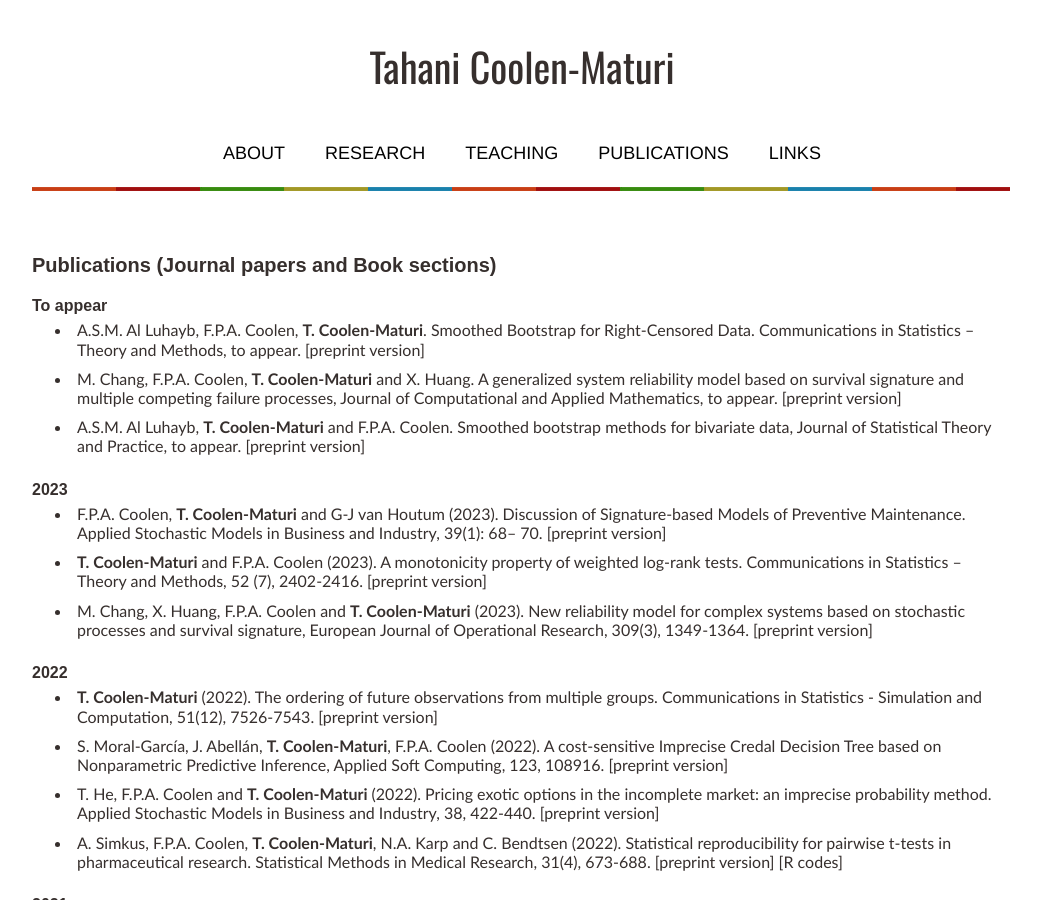
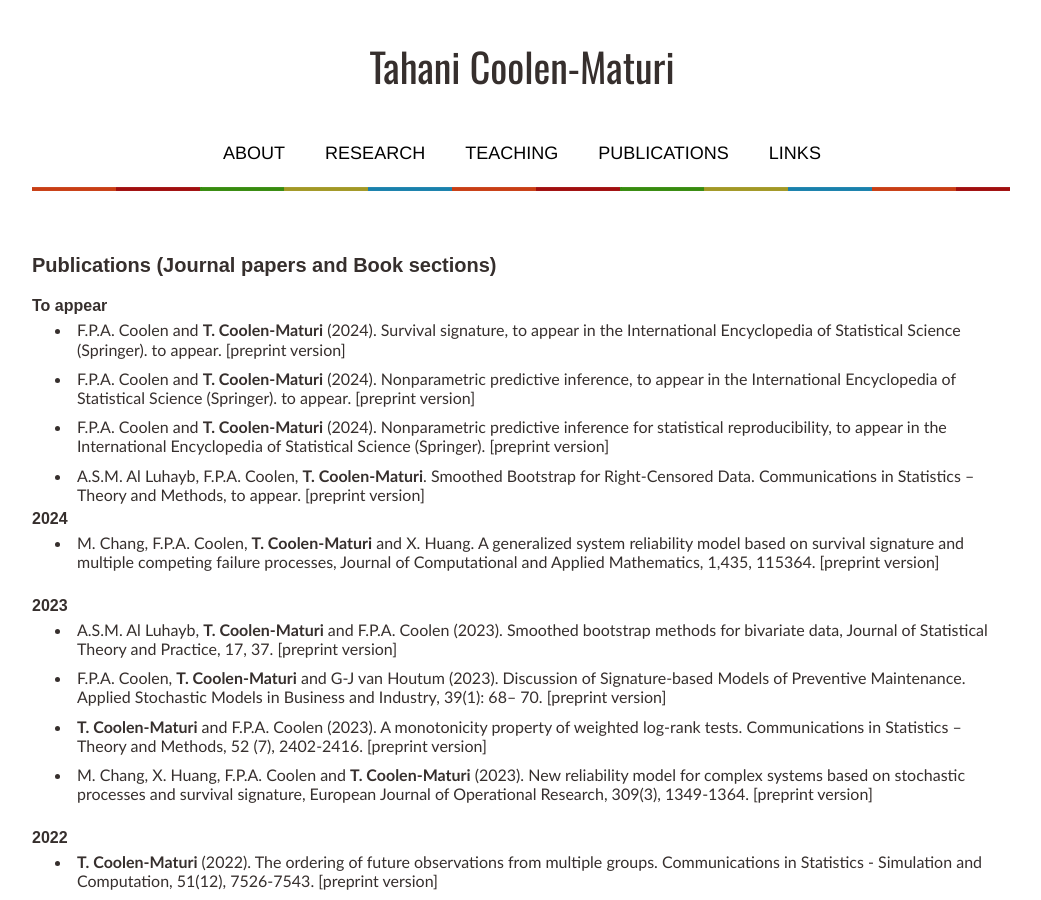
Before and after one commit to tmaturi/tahanimaturi, a Jekyll site: the page built from publications.md, in a window 1280 px wide and 900 px high. Shown: the whole window, without its empty margins (119-1160 px from the left). Built offline with Jekyll 4.4.1, drawn with Linux system fonts in a browser that asks for light colours; our own code applies the rules of GitHub Pages for plain Markdown files.

Commit message:
Update publications.md

```diff
--- a/publications.md
+++ b/publications.md
@@ -9,15 +9,28 @@ title: Publications
 ### To appear
 
 
+- F.P.A. Coolen and **T. Coolen-Maturi** (2024). Survival signature, to appear in the International Encyclopedia of Statistical Science (Springer). to appear. [[preprint version](pdfs/encyclopaedia-surv-sign-2024.pdf){:target="_blank"}]
+
+
+- F.P.A. Coolen and **T. Coolen-Maturi** (2024). Nonparametric predictive inference, to appear in the International Encyclopedia of Statistical Science (Springer). to appear. [[preprint version](pdfs/encyclopaedia-npi-2024.pdf){:target="_blank"}]
+
+
+- F.P.A. Coolen and **T. Coolen-Maturi** (2024). Nonparametric predictive inference for statistical reproducibility, to appear in the International Encyclopedia of Statistical Science (Springer). [[preprint version](pdfs/encyclopaedia-stat-rep-2024.pdf){:target="_blank"}]
+
+
 - A.S.M. Al Luhayb, F.P.A. Coolen, **T. Coolen-Maturi**. Smoothed Bootstrap for Right-Censored Data.  Communications in Statistics – Theory and Methods, to appear. [[preprint version](pdfs/ComStats_SB_RC_Rev_221023.pdf){:target="_blank"}]
 
-- M. Chang, F.P.A. Coolen,  **T. Coolen-Maturi**  and X. Huang. A generalized system reliability model based on survival signature and multiple competing failure processes, Journal of Computational and Applied Mathematics,  to appear.  [[preprint version](pdfs/chang-manuscript-revised-may2023.pdf){:target="_blank"}]
 
-- A.S.M. Al Luhayb,  **T. Coolen-Maturi** and F.P.A. Coolen. Smoothed bootstrap methods for bivariate data, Journal of Statistical Theory and Practice, to appear.  [[preprint version](pdfs/SB-methods-for-bivariate-data.pdf){:target="_blank"}]
+### 2024
+
+- M. Chang, F.P.A. Coolen,  **T. Coolen-Maturi**  and X. Huang. A generalized system reliability model based on survival signature and multiple competing failure processes, Journal of Computational and Applied Mathematics,  1,435, 115364.  [[preprint version](pdfs/chang-manuscript-revised-may2023.pdf){:target="_blank"}]
 
  <br>
 
 ### 2023
+
+- A.S.M. Al Luhayb,  **T. Coolen-Maturi** and F.P.A. Coolen (2023). Smoothed bootstrap methods for bivariate data, Journal of Statistical Theory and Practice, 17, 37.  [[preprint version](pdfs/SB-methods-for-bivariate-data.pdf){:target="_blank"}]
+
 - F.P.A. Coolen, **T. Coolen-Maturi** and G-J van Houtum (2023). Discussion of Signature-based Models of Preventive Maintenance. Applied Stochastic Models in Business and Industry, 39(1): 68– 70. [[preprint version](pdfs/ASMBI-discussion-220907-subm.pdf){:target="_blank"}]
 
 - **T. Coolen-Maturi** and F.P.A. Coolen (2023). A  monotonicity property of weighted log-rank tests.   Communications in Statistics – Theory and Methods, 52 (7), 2402-2416. [[preprint version](pdfs/Logrank-ComStats-rev-20210507-Final.pdf){:target="_blank"}]
```
